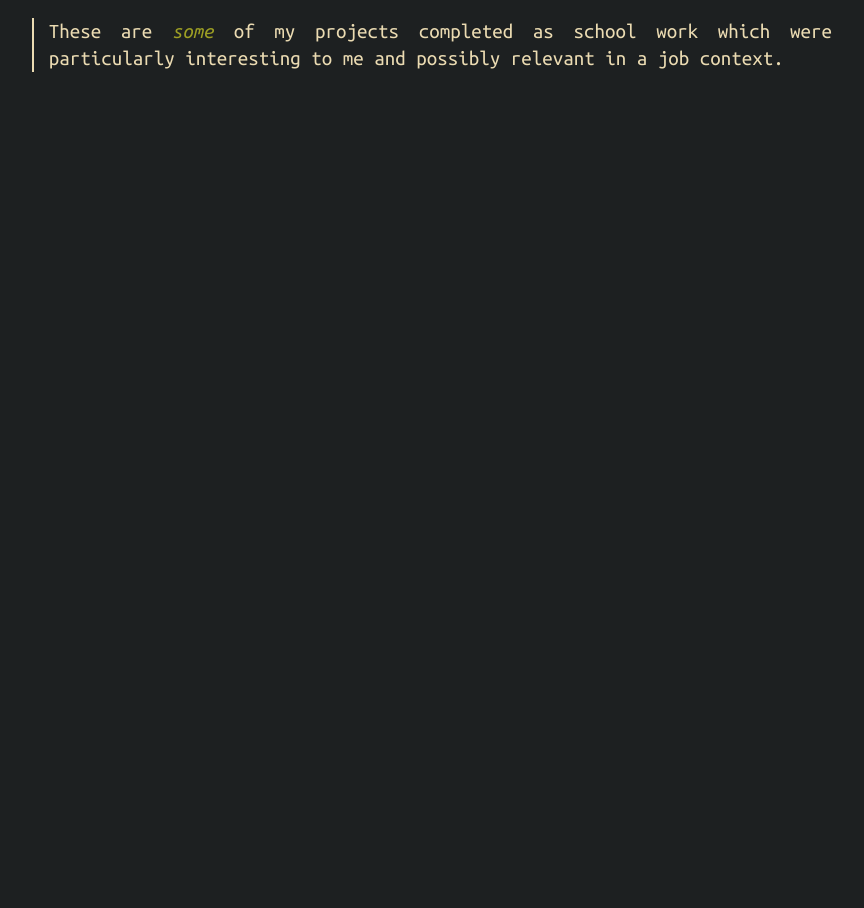
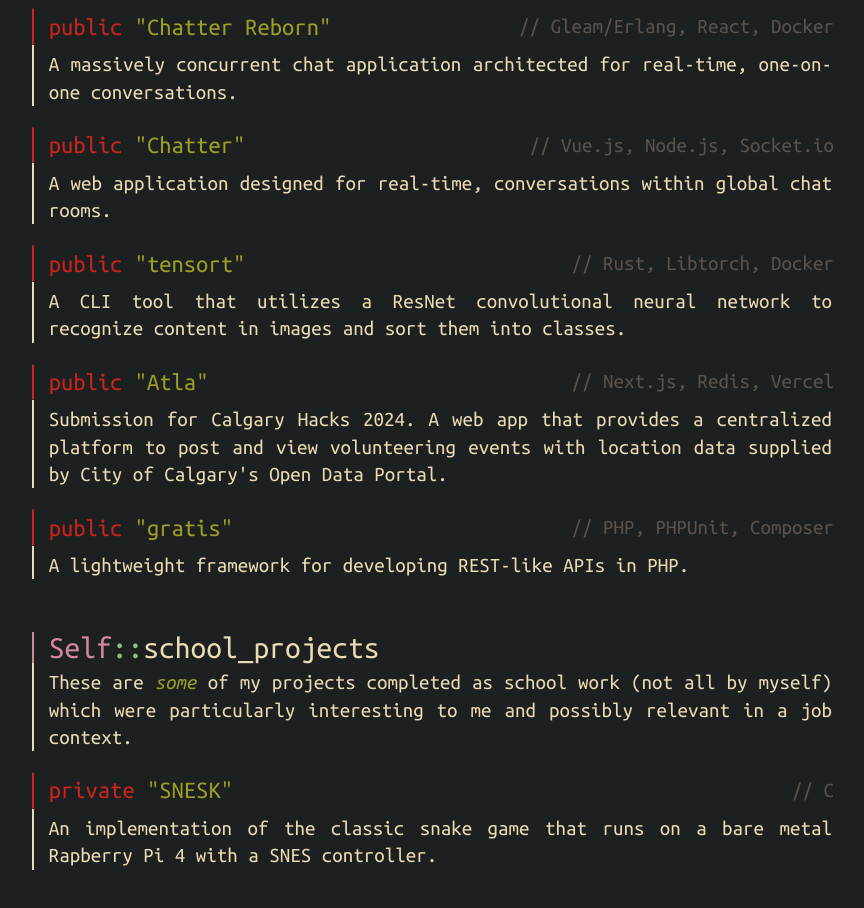
Before and after one commit to connellr023/connellr023.github.io, a SvelteKit app: page / in a window 1280 px wide. Shown: the part 972-1880 px from the top of the page, without its empty margins (208-1072 px from the left). Before the commit the page ends 1105 px from the top, so only its background shows below. Built offline with nearby package versions, Linux system fonts and the light colour scheme; no server answers.

Commit message:
Added some projects

```diff
--- a/src/app.html
+++ b/src/app.html
@@ -7,7 +7,7 @@
 		<title>connellr023</title>
 		%sveltekit.head%
 	</head>
-	<body data-sveltekit-preload-data="hover">
+	<body data-sveltekit-preload-data="hover" style="background-color: #1d2021;">
 		<div style="display: contents">%sveltekit.body%</div>
 	</body>
 </html>
--- /dev/null
+++ b/src/lib/ProjectEntry.svelte
@@ -0,0 +1,68 @@
+<script lang="ts">
+export let isPrivate: boolean;
+export let name: string;
+export let description: string;
+export let stack: string[];
+</script>
+
+<div class="container left-bar red">
+    <h3>
+        <span class="token-red">{isPrivate ? "private" : "public"}</span>
+        <span class="name">{name}</span>
+    </h3>
+    <span class="comment">{`// ${stack.join(", ")}`}</span>
+</div>
+<p class="left-bar">{description}</p>
+
+<style lang="scss">
+@import "../styles/variables.scss";
+
+div.container {
+    $border-radius: 0.4rem;
+    $vertical-padding: 0.25rem;
+    $border: 1px solid transparent;
+
+    cursor: pointer;
+    border-bottom: $border;
+    border-top: $border;
+    border-right: $border;
+    padding-top: $vertical-padding;
+    padding-bottom: $vertical-padding;
+    border-top-right-radius: $border-radius;
+    border-bottom-right-radius: $border-radius;
+    background-color: transparent;
+    display: flex;
+    flex-direction: row;
+    align-items: center;
+    width: 100%;
+    transition: all 0.1s ease;
+
+    &.expanded,
+    &:hover {
+        border-right-color: $gruvbox-grey-2;
+        border-top-color: $gruvbox-grey-2;
+        border-bottom-color: $gruvbox-grey-2;
+        background-color: $gruvbox-grey-1;
+    }
+}
+
+h3 {
+    font-weight: normal;
+    margin: 0;
+    flex-grow: 1;
+
+    span.name {
+        color: $gruvbox-lime;
+
+        &:before,
+        &:after {
+            content: "\"";
+        }
+    }
+}
+
+span.comment {
+    color: $gruvbox-grey-2;
+    margin-right: 0.7rem;
+}
+</style>
--- a/src/routes/+page.svelte
+++ b/src/routes/+page.svelte
@@ -4,6 +4,7 @@ import Footer from "$lib/Footer.svelte"
 import TypeWriter from "$lib/TypeWriter.svelte"
 import SectionTitle from "$lib/SectionTitle.svelte"
 import TechCarousel from "$lib/TechCarousel.svelte"
+import ProjectEntry from "$lib/ProjectEntry.svelte"
 
 import "../styles/global.scss"
 </script>
@@ -25,12 +26,68 @@ import "../styles/global.scss"
 
         <h2 class="left-bar pink"><SectionTitle title="main_projects" /></h2>
         <p class="left-bar">{"This section is dedicated to the projects that have had the largest scale, complexity and required significant time and effort."}</p>
+        <div>
+            <ProjectEntry
+                isPrivate={true}
+                name="Oncology Quest"
+                description="A web app architected to aid Medical Oncology trainees and rotation directors."
+                stack={["Rust", "PgSQL", "Vue.js", "AWS", "Docker"]}
+            />
+        </div>
 
         <h2 class="left-bar pink"><SectionTitle title="learning_projects" /></h2>
         <p class="left-bar">{"These projects were created for the purposes of self-learning and are not what I would consider very complex but are still interesting in terms of their functionality."}</p>
+        <div>
+            <ProjectEntry
+                isPrivate={false}
+                name="Chatter Reborn"
+                description="A massively concurrent chat application architected for real-time, one-on-one conversations."
+                stack={["Gleam/Erlang", "React", "Docker"]}
+            />
+        </div>
+        <div>
+            <ProjectEntry
+                isPrivate={false}
+                name="Chatter"
+                description="A web application designed for real-time, conversations within global chat rooms."
+                stack={["Vue.js", "Node.js", "Socket.io"]}
+            />
+        </div>
+        <div>
+            <ProjectEntry
+                isPrivate={false}
+                name="tensort"
+                description="A CLI tool that utilizes a ResNet convolutional neural network to recognize content in images and sort them into classes."
+                stack={["Rust", "Libtorch", "Docker"]}
+            />
+        </div>
+        <div>
+            <ProjectEntry
+                isPrivate={false}
+                name="Atla"
+                description="Submission for Calgary Hacks 2024. A web app that provides a centralized platform to post and view volunteering events with location data supplied by City of Calgary's Open Data Portal."
+                stack={["Next.js", "Redis", "Vercel"]}
+            />
+        </div>
+        <div>
+            <ProjectEntry
+                isPrivate={false}
+                name="gratis"
+                description="A lightweight framework for developing REST-like APIs in PHP."
+                stack={["PHP", "PHPUnit", "Composer"]}
+            />
+        </div>
 
         <h2 class="left-bar pink"><SectionTitle title="school_projects" /></h2>
-        <p class="left-bar">These are <i>some</i> of my projects completed as school work which were particularly interesting to me and possibly relevant in a job context.</p>
+        <p class="left-bar">These are <i>some</i> of my projects completed as school work (not all by myself) which were particularly interesting to me and possibly relevant in a job context.</p>
+        <div>
+            <ProjectEntry
+                isPrivate={true}
+                name="SNESK"
+                description="An implementation of the classic snake game that runs on a bare metal Rapberry Pi 4 with a SNES controller."
+                stack={["C"]}
+            />
+        </div>
     </div>
 </main>
 <Footer />
@@ -46,15 +103,6 @@ main {
     display: flex;
     align-items: center;
     flex-direction: column;
-}
-
-p {
-    line-height: 1.3;
-    text-align: justify;
-
-    i {
-        color: $gruvbox-lime;
-    }
 }
 
 h2 {
--- a/src/styles/global.scss
+++ b/src/styles/global.scss
@@ -18,12 +18,30 @@ button {
     border: none;
 }
 
+p {
+    line-height: 1.3;
+    text-align: justify;
+
+    i {
+        color: $gruvbox-lime;
+    }
+}
+
 .left-bar {
     border-left: 2px solid $gruvbox-white;
     padding-left: 0.7rem;
 
     &.pink {
         border-color: $gruvbox-pink;
+    }
+
+    &.red {
+        border-color: $gruvbox-red;
+    }
+
+    & + p {
+        margin-top: 0;
+        padding-top: 0.3rem;
     }
 }
 
```
